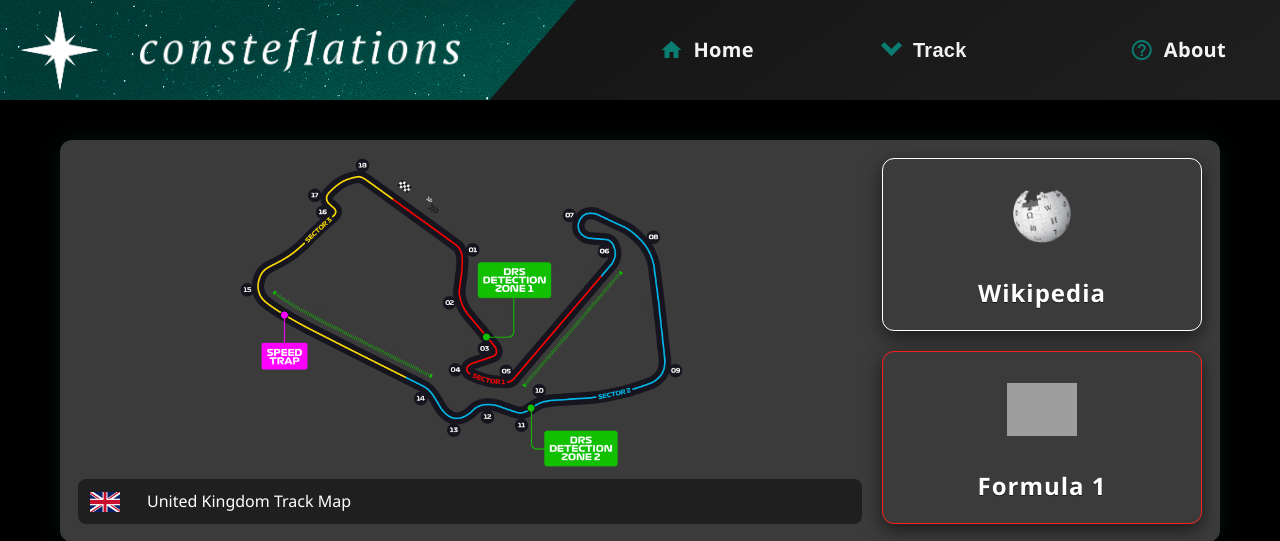
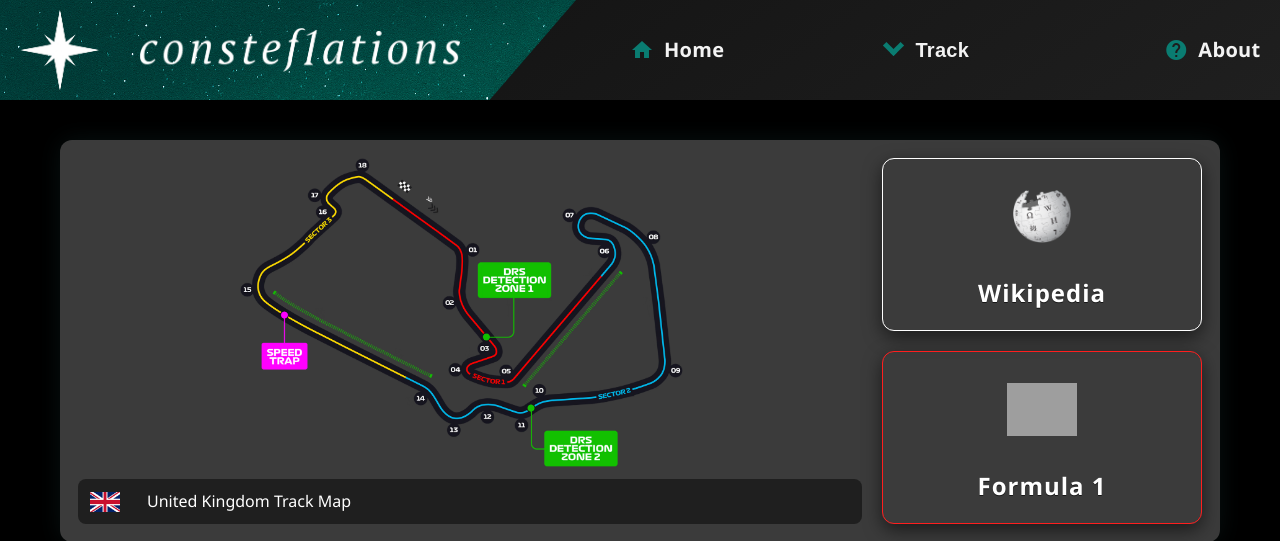
Before and after one commit to Fin250/F1-Constellations, a Flask app: page /tracks/uk in a window 1280 px wide. Shown: the top 541 px of the page. Run offline with Flask 3, Linux system fonts and the light colour scheme; grey boxes are pictures that could not be loaded.

Commit message:
Improved header styling

```diff
--- a/static/track.css
+++ b/static/track.css
@@ -67,7 +67,7 @@ header {
   display: flex;
   align-items: center;
   justify-content: flex-end;
-  gap: 64px;
+  gap: 96px;
   padding: 0 40px;
 }
 
--- a/templates/track_template.html
+++ b/templates/track_template.html
@@ -56,7 +56,7 @@
     </div>
 
     <a class="nav-button nav-about" href="/about" title="About">
-      <i class="material-icons nav-icon">help_outline</i>
+      <i class="material-icons nav-icon">help</i>
       <span class="nav-text">About</span>
     </a>
   </nav>
```
Also changed, not shown: templates/homepage.html (+1 -6 lines).
